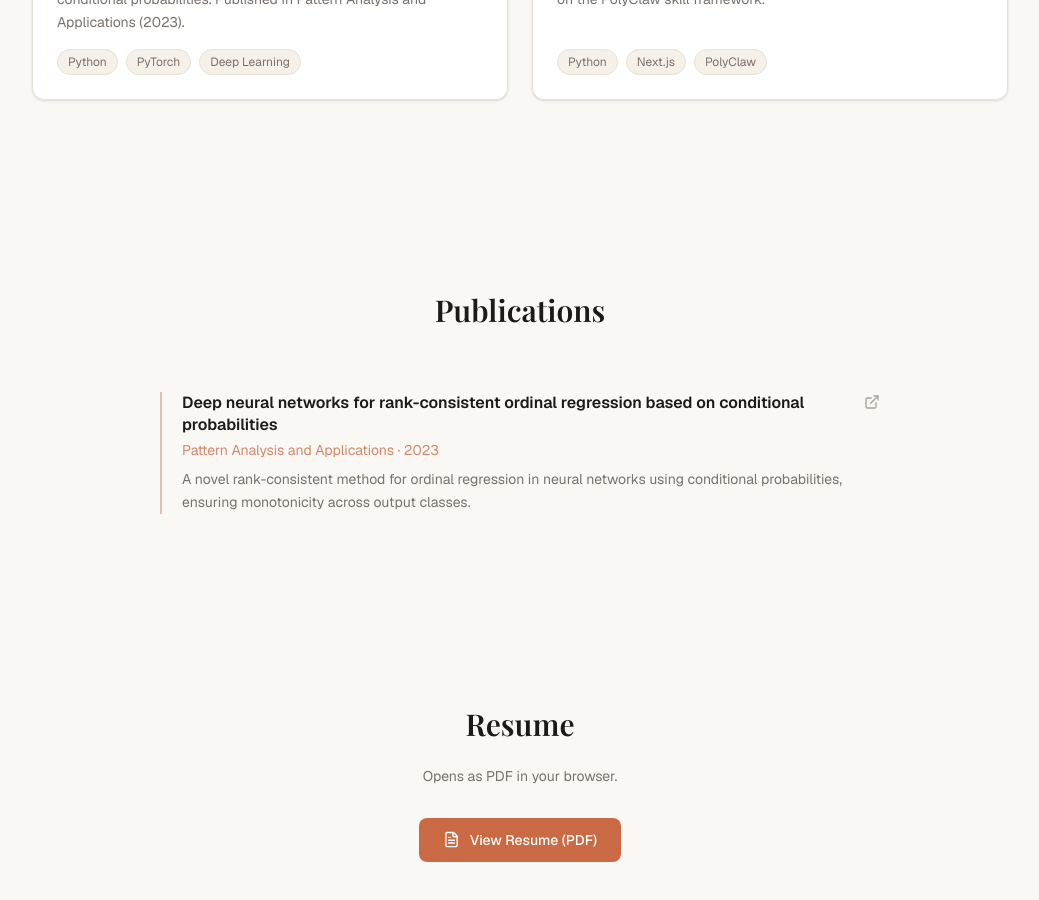
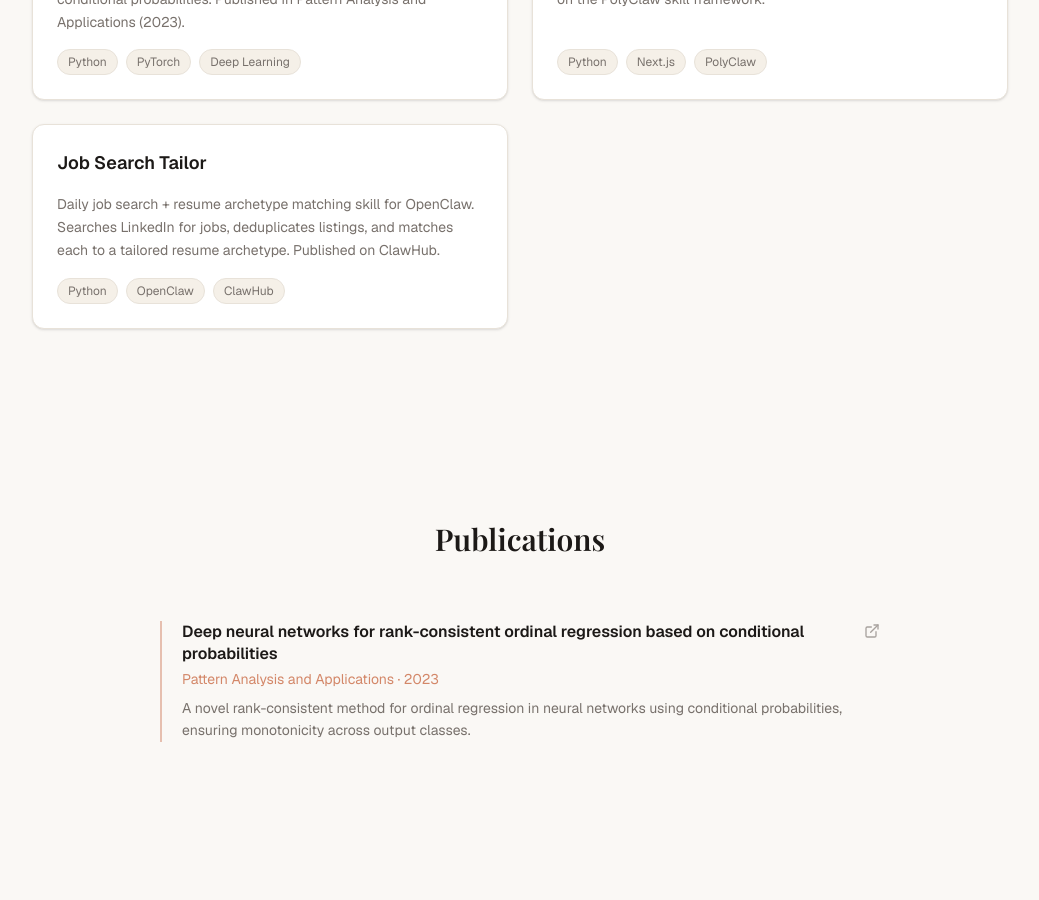
Before and after one commit to ericshi123/personal-website, a Next.js app: page / in a window 1280 px wide. Shown: the part 1100-2000 px from the top of the page, without its empty margins (120-1159 px from the left). Built offline with nearby package versions, Linux system fonts and the light colour scheme; a web font is replaced by a local one.

Commit message:
feat: add job-search-tailor ClawHub skill to projects

```diff
--- a/data/projects.ts
+++ b/data/projects.ts
@@ -3,6 +3,7 @@ export interface Project {
   description: string;
   techStack: string[];
   githubUrl: string | null;
+  clawHubUrl: string | null;
   badge?: string;
 }
 
@@ -13,6 +14,7 @@ export const projects: Project[] = [
       "Rank-consistent deep learning method for ordinal regression using conditional probabilities. Published in Pattern Analysis and Applications (2023).",
     techStack: ["Python", "PyTorch", "Deep Learning"],
     githubUrl: "https://github.com/ericshi123/ordinal-conditional-network",
+    clawHubUrl: null,
   },
   {
     name: "Betting Market Trader",
@@ -20,6 +22,15 @@ export const projects: Project[] = [
       "ML-powered Kalshi trading bot and automated trading logic built on the PolyClaw skill framework.",
     techStack: ["Python", "Next.js", "PolyClaw"],
     githubUrl: null,
+    clawHubUrl: null,
     badge: "In Progress",
   },
+  {
+    name: "Job Search Tailor",
+    description:
+      "Daily job search + resume archetype matching skill for OpenClaw. Searches LinkedIn for jobs, deduplicates listings, and matches each to a tailored resume archetype. Published on ClawHub.",
+    techStack: ["Python", "OpenClaw", "ClawHub"],
+    githubUrl: null,
+    clawHubUrl: "https://clawhub.ai/skills/job-search-tailor",
+  },
 ];
```
